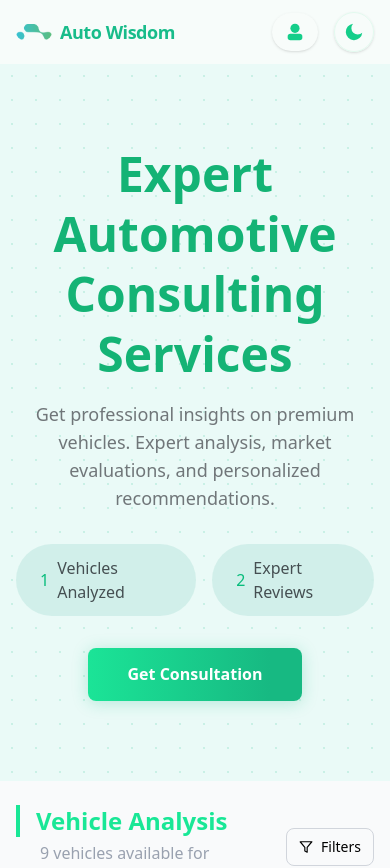
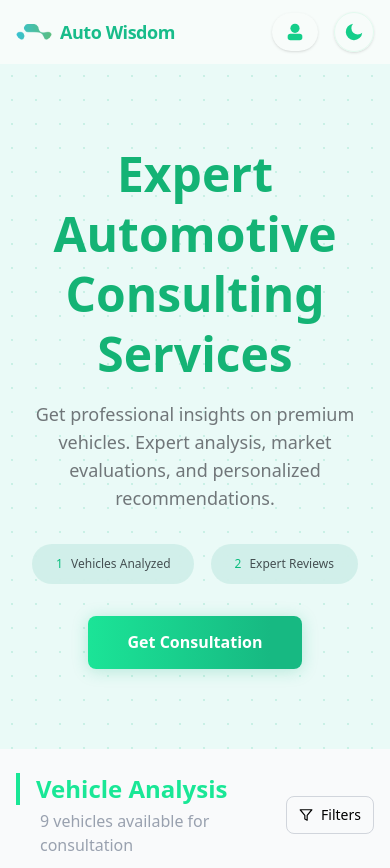
Before and after one commit to Nikita06211/car-consultancy, a Next.js app: page / in a window 390 px wide. Shown: the top 868 px of the page. Built offline with nearby package versions, Linux system fonts and the light colour scheme.

Commit message:
fix: Adjust text styling in HeroHighlight component for consistency across screen sizes

```diff
--- a/src/components/HeroHighlight.tsx
+++ b/src/components/HeroHighlight.tsx
@@ -29,8 +29,8 @@ const HeroHighlight: React.FC<HeroHighlightProps> = ({ number, label }) => {
     <span
       className={`inline-flex items-center rounded-full px-6 py-3 ${highlightBg} backdrop-blur`}
     >
-      <span className={`mr-2  lg:text-lg lg:font-medium md:text-medium md:font-medium sm:text-xs sm:font-normal ${accent}`}>{number}</span>
-      <span className={`${highlightText} lg:text-lg lg:font-medium md:text-medium md:font-medium sm:text-xs sm:font-bold`}>{label}</span>
+      <span className={`mr-2 text-xs font-normal lg:text-lg lg:font-medium md:text-medium md:font-medium sm:text-xs sm:font-normal ${accent}`}>{number}</span>
+      <span className={`${highlightText} text-xs font-normal lg:text-lg lg:font-medium md:text-md md:font-medium sm:text-sm sm:font-normal`}>{label}</span>
     </span>
   );
 };
```
